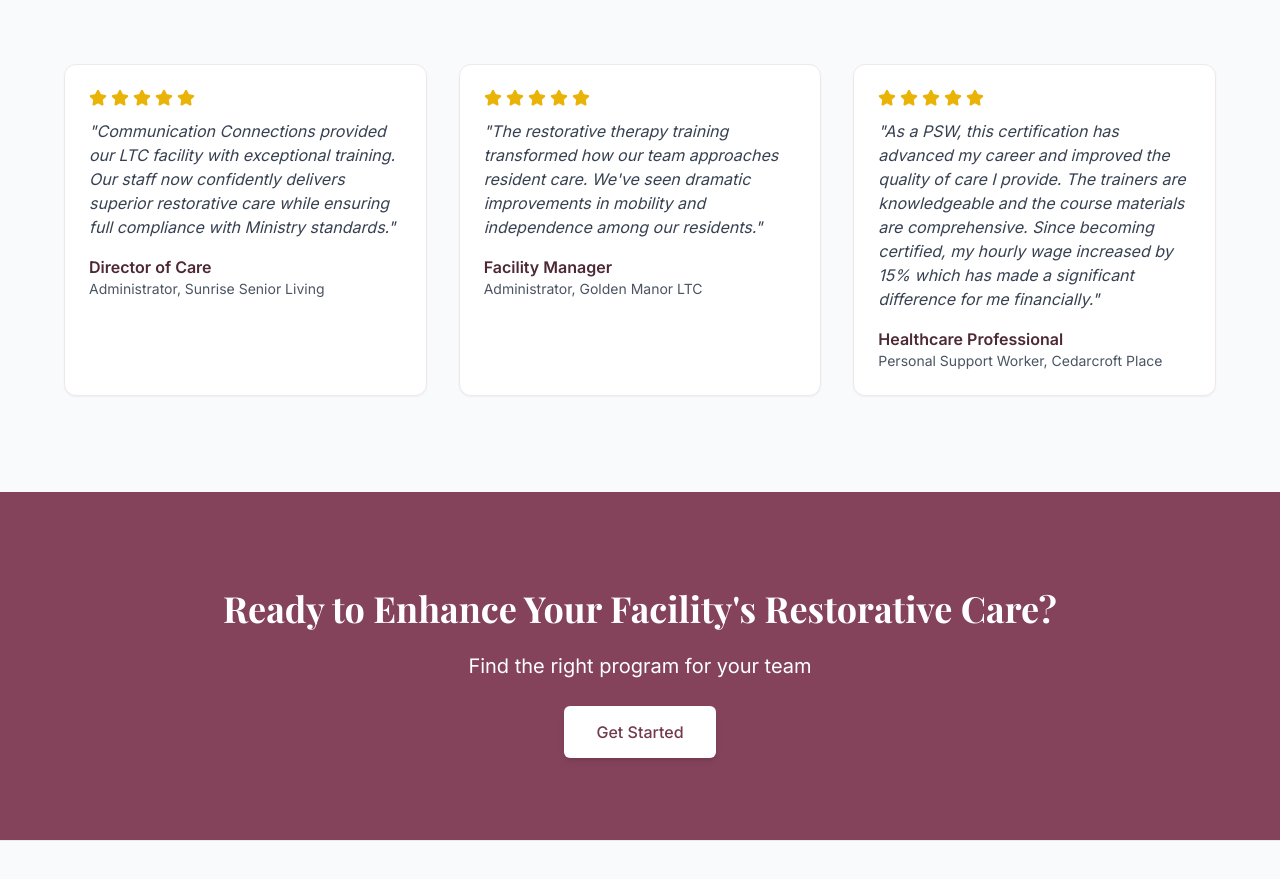
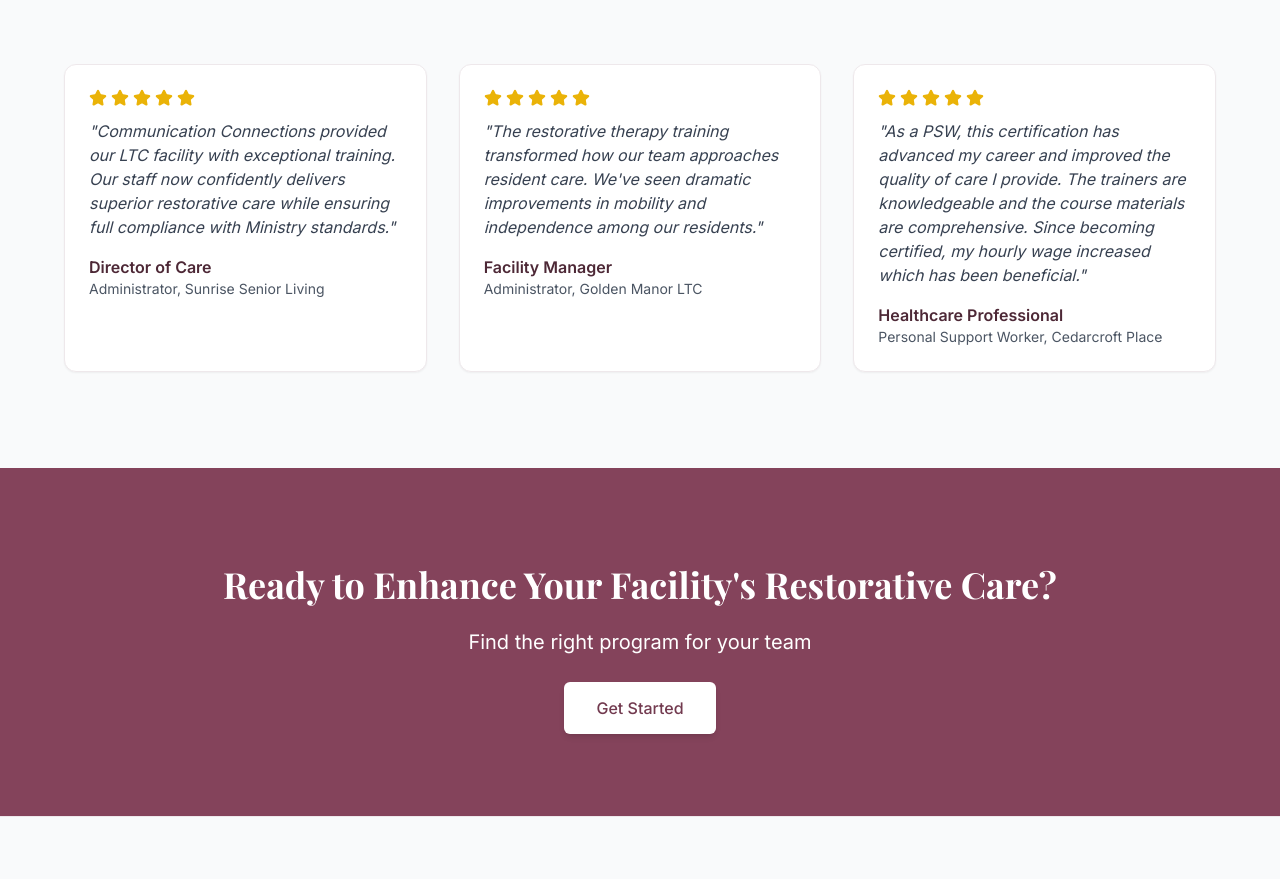
Before and after one commit to daverdee/communication-connections, a React (Vite) app: page / in a window 1280 px wide. Shown: the part 3585-4464 px from the top of the page. Built offline with nearby package versions, Linux system fonts and the light colour scheme.

Commit message:
Refactor testimonial quote
Remove specific wage increase from testimonial quote.

```diff
--- a/src/pages/Index.tsx
+++ b/src/pages/Index.tsx
@@ -25,7 +25,7 @@ const testimonials = [
     rating: 5
   },
   {
-    quote: "As a PSW, this certification has advanced my career and improved the quality of care I provide. The trainers are knowledgeable and the course materials are comprehensive. Since becoming certified, my hourly wage increased by 15% which has made a significant difference for me financially.",
+    quote: "As a PSW, this certification has advanced my career and improved the quality of care I provide. The trainers are knowledgeable and the course materials are comprehensive. Since becoming certified, my hourly wage increased which has been beneficial.",
     author: "Healthcare Professional",
     position: "Personal Support Worker",
     organization: "Cedarcroft Place",
```
